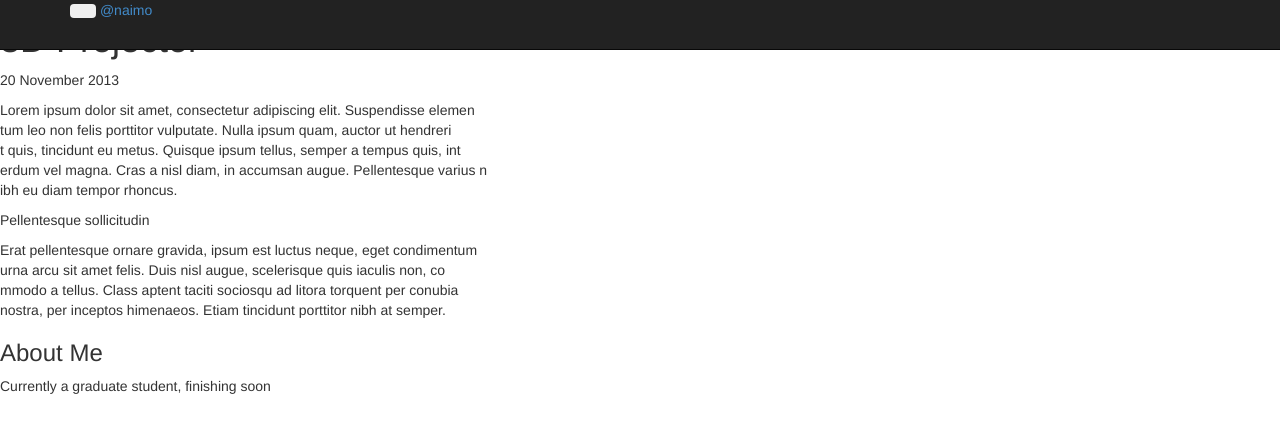
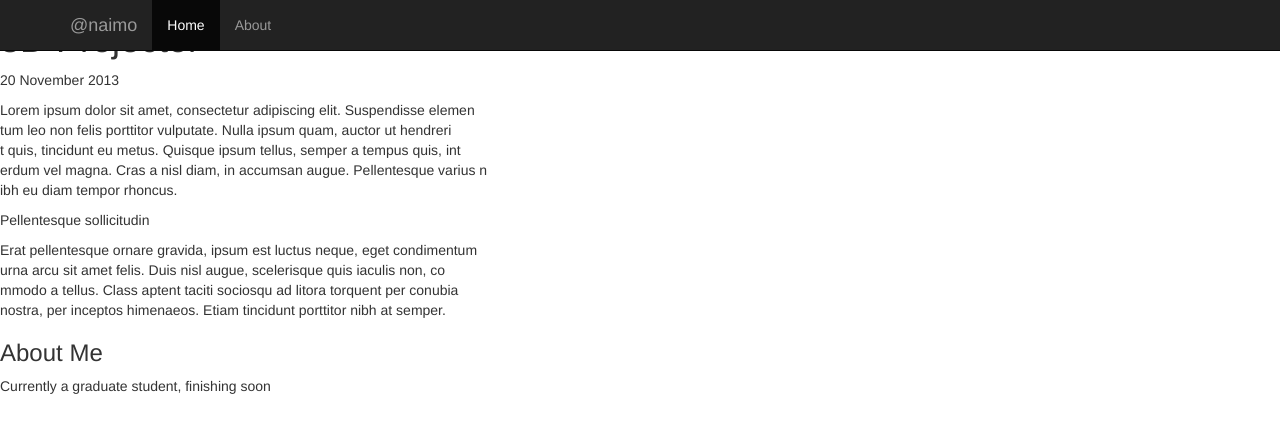
Before and after one commit to naimo/nicolas.github.com, a Jekyll site: the page built from _posts/2013-11-20-3d-projector.md, in a window 1280 px wide. Shown: the top 433 px of the page. Built offline with Jekyll 4.4.1, drawn with Linux system fonts in a browser that asks for light colours; Markdown is read by kramdown in place of the engine named in the settings.

Commit message:
Update header.html

```diff
--- a/_includes/header.html
+++ b/_includes/header.html
@@ -15,21 +15,22 @@
   </head>
   <body>
 
-    <div class="navbar navbar-inverse navbar-fixed-top">
-      <div class="navbar-inner">
-        <div class="container">
-          <button type="button" class="btn btn-navbar" data-toggle="collapse" data-target=".nav-collapse">
+    <div class="navbar navbar-inverse navbar-fixed-top" role="navigation">
+      <div class="container">
+        <div class="navbar-header">
+          <button type="button" class="navbar-toggle" data-toggle="collapse" data-target=".navbar-collapse">
+            <span class="sr-only">Toggle navigation</span>
             <span class="icon-bar"></span>
             <span class="icon-bar"></span>
             <span class="icon-bar"></span>
           </button>
-          <a class="brand" href="{{ site.url }}">@naimo</a>
-          <div class="nav-collapse collapse">
-            <ul class="nav">
-              <li class="active"><a href="{{ site.url}}">Home</a></li>
-              <li><a href="{{site.url}}/about">About</a></li>
-            </ul>
-          </div><!--/.nav-collapse -->
+          <a class="navbar-brand" href="{{ site.url }}">@naimo</a>
         </div>
+        <div class="collapse navbar-collapse">
+          <ul class="nav navbar-nav">
+            <li class="active"><a href="{{ site.url }}">Home</a></li>
+            <li><a href="{{site.url}}/about">About</a></li>
+          </ul>
+        </div><!--/.nav-collapse -->
       </div>
     </div>
```
